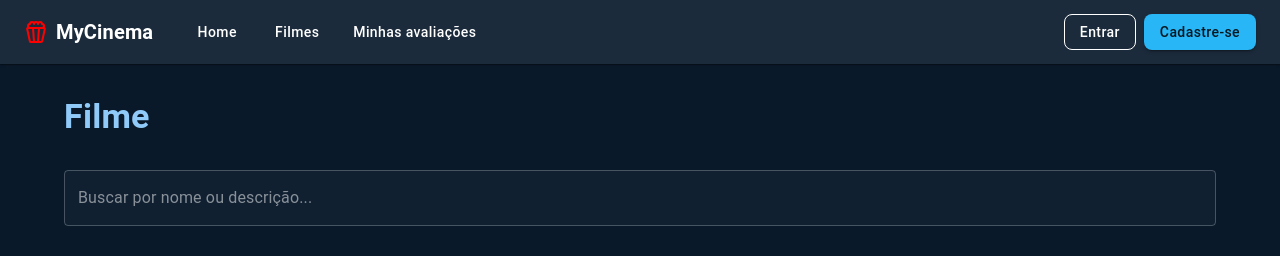
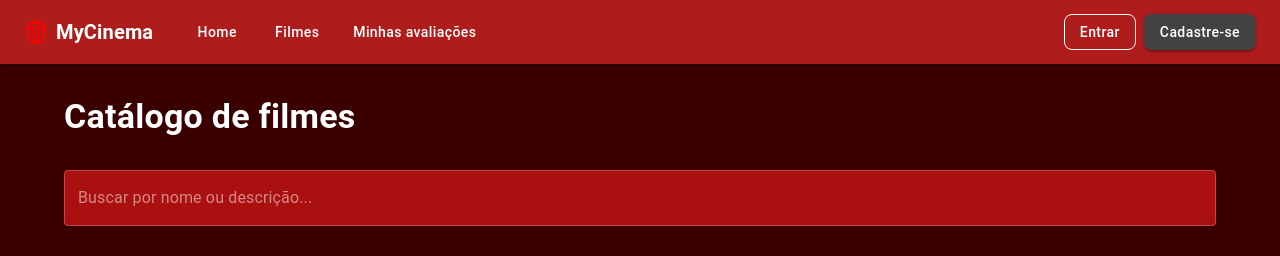
Before and after one commit to joaov-reis/react-frontend, a React (Vite) app in the folder app/: page /movies in a window 1280 px wide. Shown: the top 256 px of the page. Built offline with nearby package versions, Linux system fonts and the light colour scheme; no server answers.

Commit message:
Estilização e refatoração

```diff
--- a/app/src/components/Layout/Header/UserAuthenticationActions.tsx
+++ b/app/src/components/Layout/Header/UserAuthenticationActions.tsx
@@ -46,7 +46,7 @@ function UserAuthenticationActions() {
         Entrar
       </Button>
       <Button
-        color="info"
+        color="inherit"
         variant="contained"
         component={RouterLink}
         to="/register"
--- a/app/src/components/Review/ReviewEmpty.tsx
+++ b/app/src/components/Review/ReviewEmpty.tsx
@@ -24,7 +24,7 @@ export function ReviewsEmpty() {
       </Typography>
       <Button
         component={Link}
-        to="/products"
+        to="/movies"
         variant="contained"
         sx={{ mt: 1 }}
       >
--- a/app/src/pages/movies.tsx
+++ b/app/src/pages/movies.tsx
@@ -42,7 +42,7 @@ function Movies() {
         variant="h4"
         sx={{ fontWeight: 700, mb: 4, color: "primary.main" }}
       >
-        Filme
+        Catálogo de filmes
       </Typography>
 
       <SearchBar onChange={setSearchTerm} value={searchTerm} />
--- a/app/src/theme.ts
+++ b/app/src/theme.ts
@@ -4,14 +4,14 @@ export const darkTheme = createTheme({
   palette: {
     mode: 'dark',
     primary: {
-      main: '#90caf9',
+      main: '#fff',
     },
     secondary: {
-      main: '#f48fb1',
+      main: '#000',
     },
     background: {
-      default: '#0a1929',
-      paper: '#102031',
+      default: '#3a0000',
+      paper: '#ab1010',
     },
   },
   components: {
```
